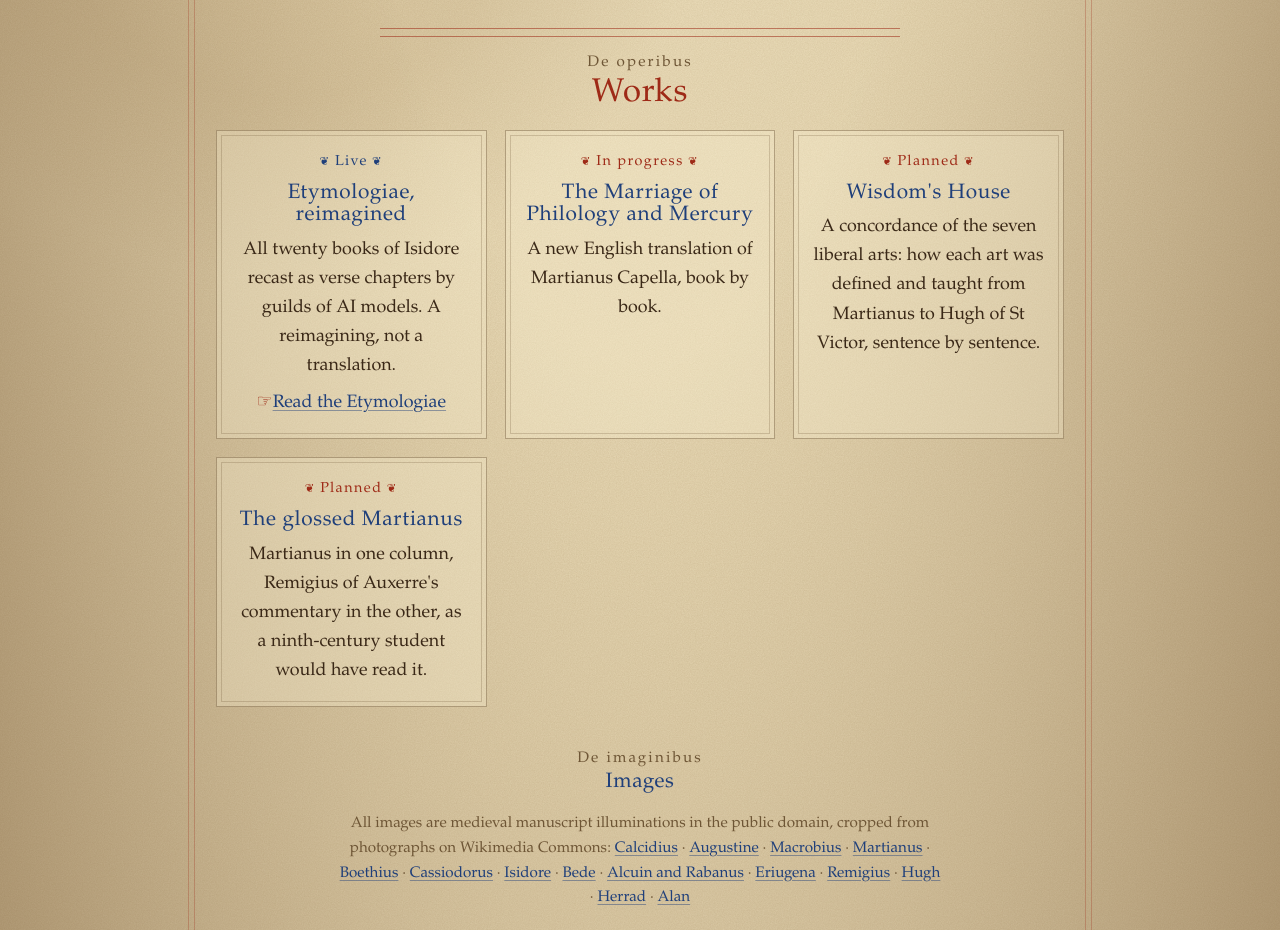
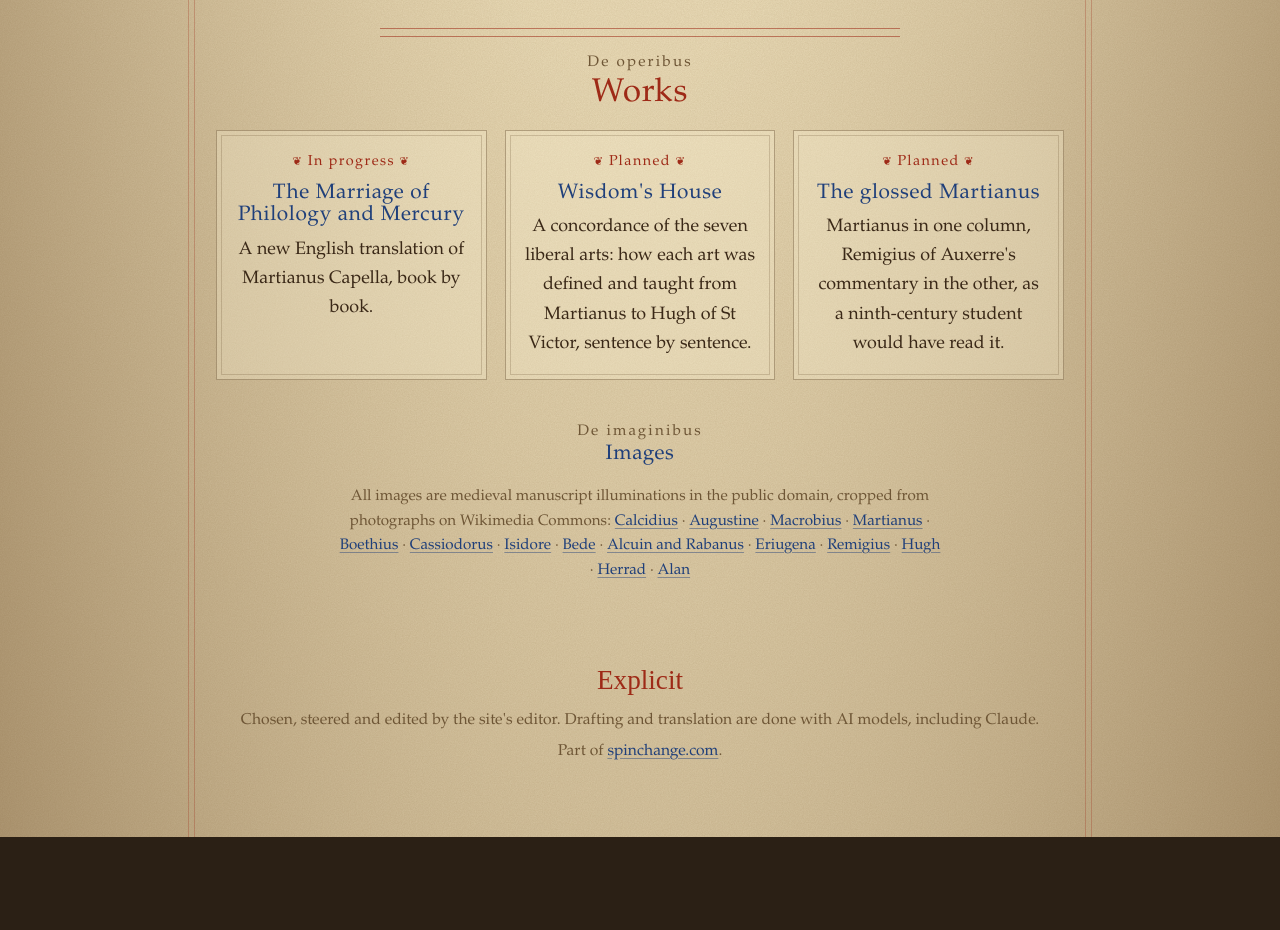
Before and after one commit to spinchange/mindsofthemiddleages, a plain HTML site: page index.html in a window 1280 px wide. Shown: the part 6100-7030 px from the top of the page. After the commit the page ends 6937 px from the top, so only its background shows below. Drawn offline with Linux system fonts and the light colour scheme; a web font is replaced by a local one.

Commit message:
Remove Etymologiae project card from Works
Co-Authored-By: Claude Opus 5.5 <noreply@anthropic.com>

```diff
--- a/index.html
+++ b/index.html
@@ -41,7 +41,6 @@ body{
 }
 a{color:var(--lapis);text-decoration-color:rgba(31,63,122,.45);text-underline-offset:3px}
 a:focus-visible{outline:2px solid var(--rubric);outline-offset:2px}
-a.hand::before{content:"☞ ";color:var(--rubric);text-decoration:none;display:inline-block}
 .wrap{
   max-width:960px;margin:0 auto;padding:0 56px 72px;position:relative;
   background:
@@ -199,12 +198,6 @@ footer .explicit{font-family:var(--display);font-size:1.7rem;color:var(--rubric)
   <h2 id="works-h"><span class="latin">De operibus</span>Works</h2>
   <div class="works">
     <div class="work">
-      <span class="pill live">Live</span>
-      <h3>Etymologiae, reimagined</h3>
-      <p>All twenty books of Isidore recast as verse chapters by guilds of AI models. A reimagining, not a translation.</p>
-      <p><a class="hand" href="https://spinchange.com/etymologiae/">Read the Etymologiae</a></p>
-    </div>
-    <div class="work">
       <span class="pill soon">In progress</span>
       <h3>The Marriage of Philology and Mercury</h3>
       <p>A new English translation of Martianus Capella, book by book.</p>
```
